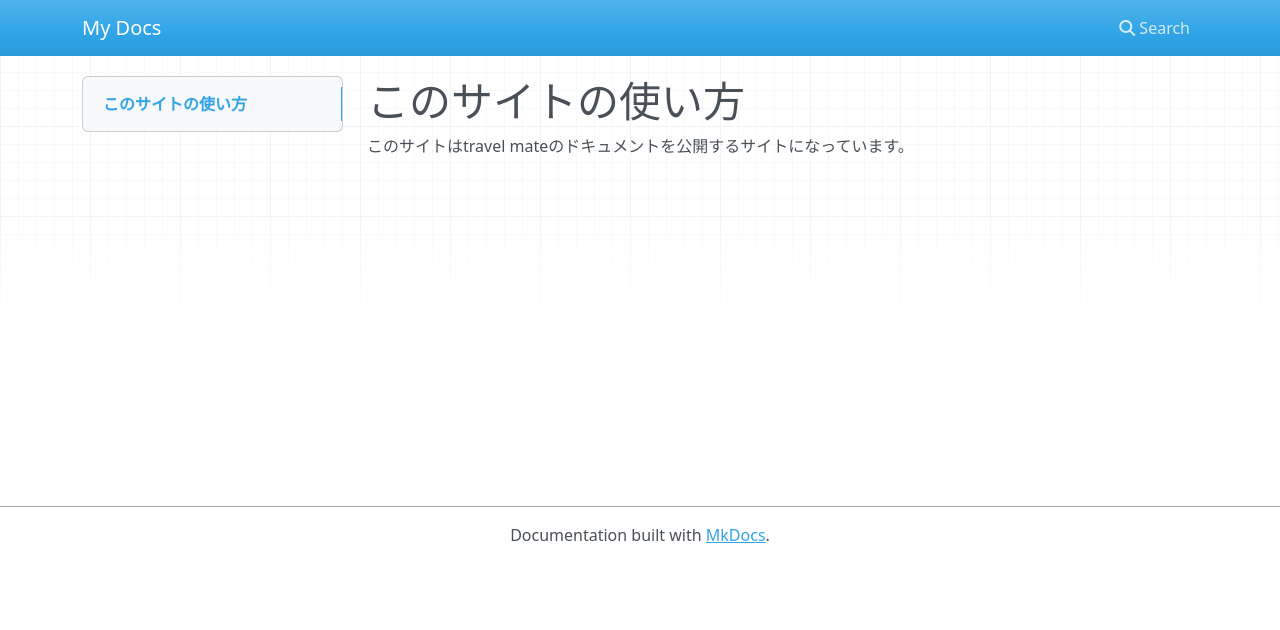
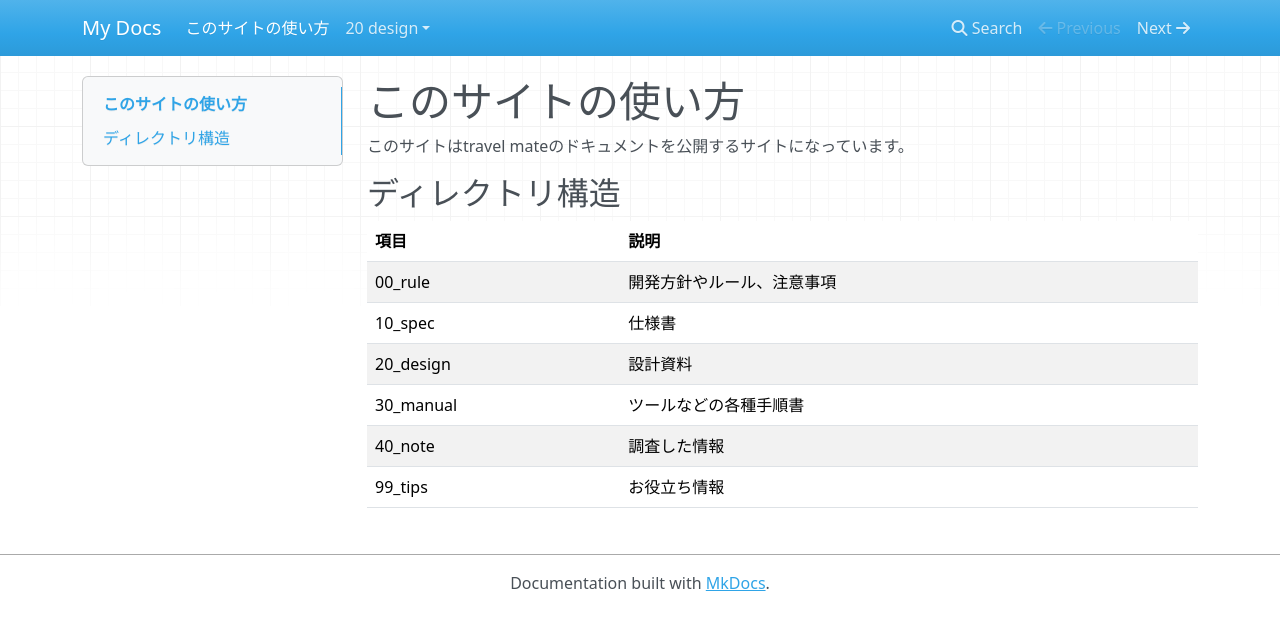
Before and after one commit to ytr-33/travel-mate-docs, an MkDocs documentation site: the page built from docs/index.md, in a window 1280 px wide. Shown: the top 630 px of the page. Built offline with MkDocs 1.6.1, drawn with Linux system fonts in a browser that asks for light colours; nearby versions of some CDN libraries.

```diff
--- a/docs/index.md
+++ b/docs/index.md
@@ -1,3 +1,14 @@
 # このサイトの使い方
 
 このサイトはtravel mateのドキュメントを公開するサイトになっています。
+
+## ディレクトリ構造
+
+|項目|説明|
+|---|---|
+|00_rule|開発方針やルール、注意事項|
+|10_spec|仕様書|
+|20_design|設計資料|
+|30_manual|ツールなどの各種手順書|
+|40_note|調査した情報|
+|99_tips|お役立ち情報|
```
Also changed, not shown: docs/20_design/ADR/ADRテンプレート.md (added, +11 -0 lines).
